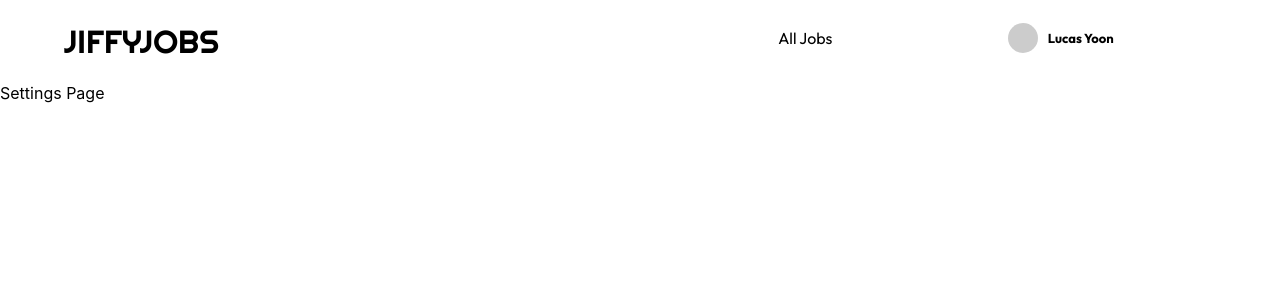
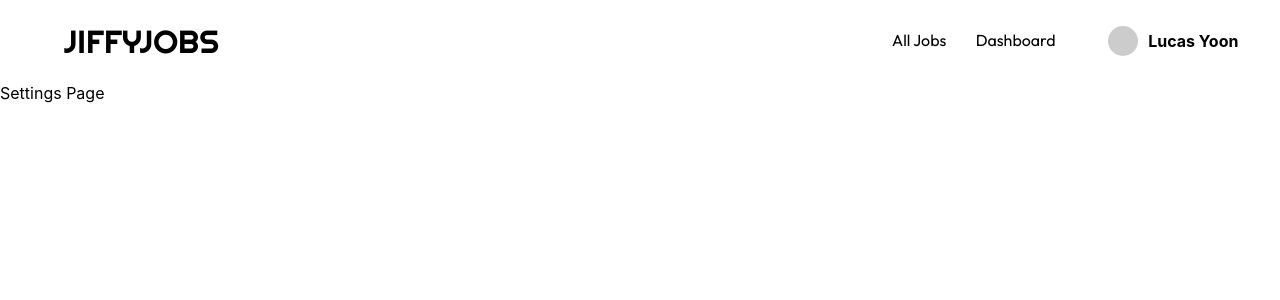
Before and after one commit to jonathanpangg/jiffyjobs, a React (Create React App) app in the folder frontend/jiffyjobs/: page /setting in a window 1280 px wide. Shown: the top 300 px of the page. Built offline with nearby package versions, Linux system fonts and the light colour scheme.

Commit message:
fixed navbar and background color

```diff
--- a/frontend/jiffyjobs/src/components/NavBar.js
+++ b/frontend/jiffyjobs/src/components/NavBar.js
@@ -7,15 +7,14 @@ import Tooltip from '@mui/material/Tooltip';
 import Grid from '@mui/material/Grid';
 
 export function NavBar() {
-    const navigate = useNavigate()
+    const navigate = useNavigate();
     const [anchorEl, setAnchorEl] = React.useState(null);
-
-    const settings = ['Profile', 'Dashboard', 'Setting', 'Logout'];
+    const settings = ['Profile', 'Setting', 'Logout'];
     const [anchorElNav, setAnchorElNav] = React.useState(null);
     const [anchorElUser, setAnchorElUser] = React.useState(null);
 
     const handleOpenNavMenu = (event) => {
-    setAnchorElNav(event.currentTarget);
+        setAnchorElNav(event.currentTarget);
     };
 
     const handleOpenUserMenu = (event) => {
@@ -48,43 +47,38 @@ export function NavBar() {
 
     const handleLogout = () => {
         navigate('/login');
-
     }
 
     const settingsActions = {
         'Profile': Profile,
-        'Dashboard': goToDashboard,
         'Setting': handleSettings,
         'Logout': handleLogout
     };
 
     return (
-        <Grid container className="nav-outer">
-             <h1 className='logo-font' onClick={AllJobs} style={{ display: 'flex', alignItems: 'center', marginRight: 'auto'}} >
+        <Grid container className="nav-outer" style={{ display: 'flex', alignItems: 'center' }}>
+            <h1 className='logo-font' onClick={AllJobs} style={{ marginRight: 'auto' }}>
                 JIFFYJOBS
             </h1>
 
-            <div className='first-font' onClick={AllJobs} style={{ display: 'flex', alignItems: 'center',  whiteSpace: 'nowrap', marginLeft: '30%'}}  >
-                All Jobs
-            </div>
+            <div style={{ flexGrow: 1 }}></div>
 
-            <div className='name-font' style={{ display: 'flex', alignItems: 'center',  whiteSpace: 'nowrap', marginLeft: 'auto'}} >
+            <div style={{ display: 'flex', alignItems: 'center', justifyContent: 'flex-end' }}>
+                <div className='first-font' onClick={AllJobs} style={{ cursor: 'pointer', marginRight: '10px', whiteSpace: 'nowrap', }}>
+                    All Jobs
+                </div>
+                <div className='first-font' onClick={goToDashboard} style={{ cursor: 'pointer', marginRight: '10px', whiteSpace: 'nowrap' }}>
+                    Dashboard
+                </div>
 
+                <div style={{ width: '80px' }}></div>
 
+                <Tooltip onClick={handleOpenUserMenu} style={{ display: 'flex', alignItems: 'center', marginRight: '10px' }}>
+                    <div className='profile-picture'></div>
+                    <span style={{ fontWeight: 'bold', whiteSpace: 'nowrap' }}>Lucas Yoon</span>
+                </Tooltip>
 
-                {/* <div className='tab-font'></div>
-                <div className='tab-font'></div>
-                <div className='tab-font'></div>
-                <div className='tab-font'></div>
-                <div className='tab-font'></div>
-                <div className='tab-font'></div>
-                <div className='tab-font'></div>
-                <div className='tab-font'></div> */}
-
-                <Tooltip style={{ display: 'flex', alignItems: 'center'}} onClick={handleOpenUserMenu}>
-                    <div className='profile-picture'></div>
-                    <span style={{ fontWeight: 'bold' }} >Lucas Yoon</span>
-                </Tooltip>
+                <div style={{ width: '3px', backgroundColor: 'black', height: '100%', marginRight: '10px' }}></div>
 
                 <Menu
                     sx={{ mt: '45px' }}
@@ -103,23 +97,14 @@ export function NavBar() {
                     onClose={handleCloseUserMenu}
                 >
                     {settings.map((setting) => (
-                        <MenuItem
-                            key={setting}
-                            onClick={() => {
-                                handleCloseUserMenu();
-                                settingsActions[setting]();
-                            }}>
+                        <MenuItem key={setting} onClick={() => { handleCloseUserMenu(); settingsActions[setting](); }}>
                             <Typography textAlign="center">{setting}</Typography>
                         </MenuItem>
                     ))}
                 </Menu>
             </div>
 
-            <div className='tab-font'></div>
-            <div className='tab-font'></div>
-            <div className='tab-font'></div>
-            <div className='tab-font'></div>
-
+            <div style={{ width: '20px' }}></div>
         </Grid>
-    )
+    );
 }
--- a/frontend/jiffyjobs/src/components/RegNavBar.js
+++ b/frontend/jiffyjobs/src/components/RegNavBar.js
@@ -24,25 +24,24 @@ export function RegNavBar() {
 
 
     return (
-        <Grid container className="nav-outer">
-             <h1 className='logo-font' onClick={handleLogout} style={{ display: 'flex', alignItems: 'center', marginRight: 'auto'}} >
+        <Grid container className="nav-outer" style={{ display: 'flex', alignItems: 'center' }}>
+             <h1 className='logo-font' onClick={handleLogout} style={{ marginRight: 'auto'}} >
                 JIFFYJOBS
             </h1>
 
-            <Button color='inherit' onClick={AllJobs}> Temporary Button</Button>
-            <Button color='inherit'  onClick={handleSignUp}>Join Now</Button>
-            <Button color='inherit'  onClick={handleLogout}>Log In</Button>
+            <div style={{ display: 'flex', alignItems: 'center', justifyContent: 'flex-end' }}>
+                <div className='first-font' onClick={AllJobs} style={{ cursor: 'pointer', marginRight: '10px', whiteSpace: 'nowrap', }}>
+                    Temporary Button
+                </div>
+                <div className='first-font' onClick={handleSignUp} style={{ cursor: 'pointer', marginRight: '10px', whiteSpace: 'nowrap', }}>
+                    Join Now
+                </div>
+                <div className='first-font' onClick={handleLogout} style={{ cursor: 'pointer', marginRight: '10px', whiteSpace: 'nowrap', }}>
+                    Log In
+                </div>
+            </div>
 
-            <div className='tab-font'></div>
-
-                {/* <div className='tab-font'></div>
-                <div className='tab-font'></div>
-                <div className='tab-font'></div>
-                <div className='tab-font'></div>
-                <div className='tab-font'></div>
-                <div className='tab-font'></div>
-                <div className='tab-font'></div>
-                <div className='tab-font'></div> */}
+            <div style={{ width: '20px' }}></div>
 
         </Grid>
     )
--- a/frontend/jiffyjobs/src/pages/JobBoard.js
+++ b/frontend/jiffyjobs/src/pages/JobBoard.js
@@ -154,7 +154,7 @@ export function JobBoard() {
 
 
     return (
-        <div className={'job-board-outer' + background}>
+        <div className={ 'outerCard' } style={{ backgroundColor: '#f3f3f3', height: '100vh', width: '100vw' }}>
             <Dialog open={openPop} onClose={closePop} maxWidth={"1000px"} PaperProps={{sx: { borderRadius: "15px"}}}>
                 <div style={{ position: 'relative'}}>
                     <img
@@ -247,7 +247,7 @@ export function JobBoard() {
                         </Link>
                     </DialogActions>
             </Dialog>
-            <Box sx={{ flexGrow: 1 }}>
+            <Box sx={{ flexGrow: 1 }} style={{ backgroundColor: '#f3f3f3' }}>
                 <Grid item xs={12}>
                     <Grid container className='job-table-grid' rowSpacing={2} columnSpacing={2}>
                         <JobPosting> </JobPosting>
@@ -271,7 +271,7 @@ export function JobBoard() {
                         {jobData.slice((page - 1) * cardsPerPage, page * cardsPerPage).map((key) => (
                             <Grid key={key} item>
                                 <Link overlay underline="none" sx={{ color: 'text.tertiary', cursor: 'pointer' }} onClick={() => openPopUp(key)}>
-                                    <Card sx={{height: 300, width: 300, '&:hover': { boxShadow: 'md', borderColor: 'neutral.outlinedHoverBorder' }}} elevation={8} square={false} style={{overflow:'hidden', borderRadius: '15px'}}>
+                                    <Card sx={{height: 300, width: 300, '&:hover': { boxShadow: 'md', borderColor: 'neutral.outlinedHoverBorder' }}} elevation={8} square={false} style={{overflow:'hidden', borderRadius: '15px', }}>
                                         <CardMedia
                                             component="img"
                                             alt="placeholder"
@@ -301,7 +301,7 @@ export function JobBoard() {
                     </Grid>
                 </Grid>
             </Box>
-            <div style={{ display: 'flex', justifyContent: 'center', padding: '1%' }}>
+            <div style={{ display: 'flex', justifyContent: 'center', padding: '1%', background: '#f3f3f3' }}>
                 <Pagination count={totalPages} page={page} onChange={(event, value) => setPage(value)} />
             </div>
         </div>
```
